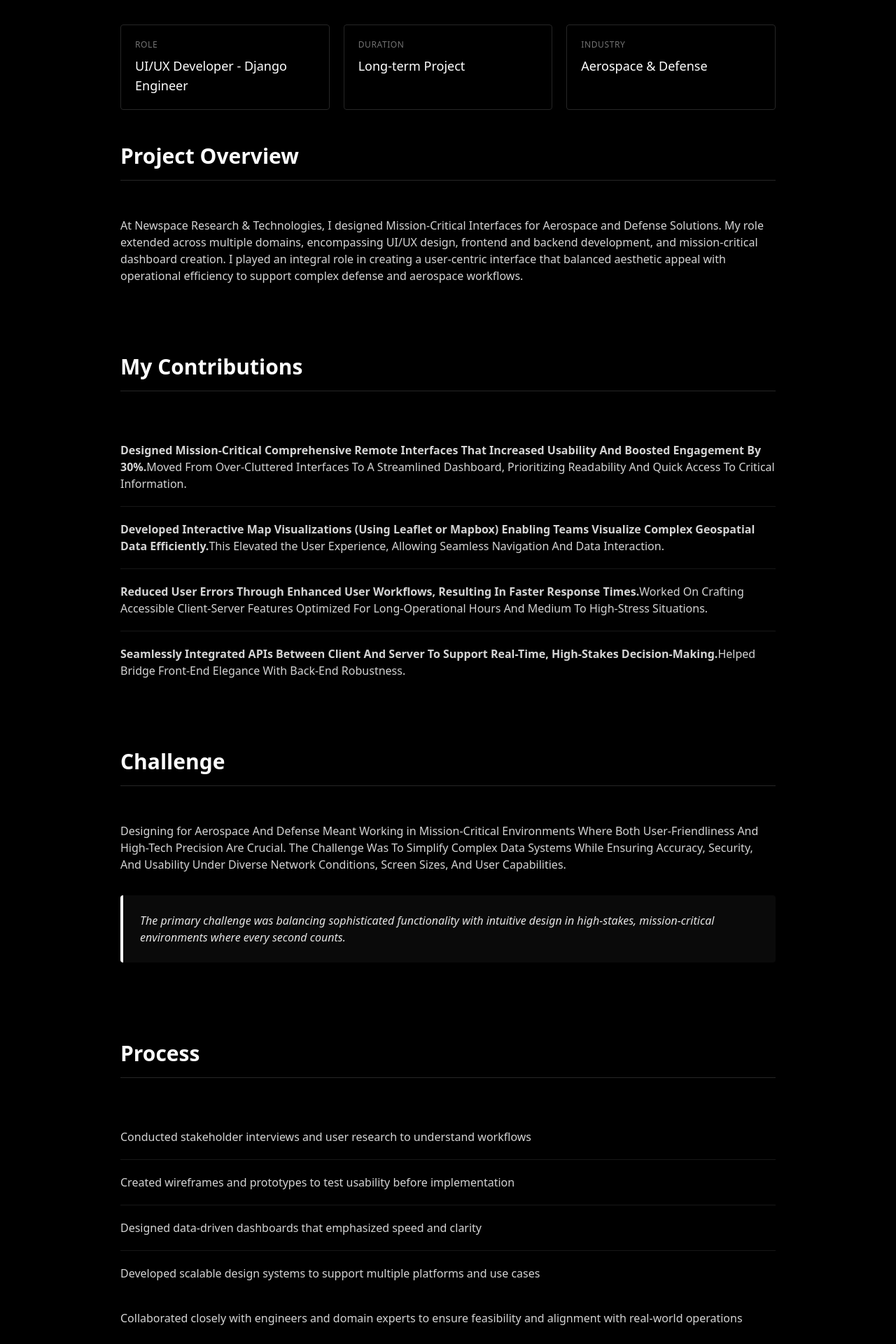
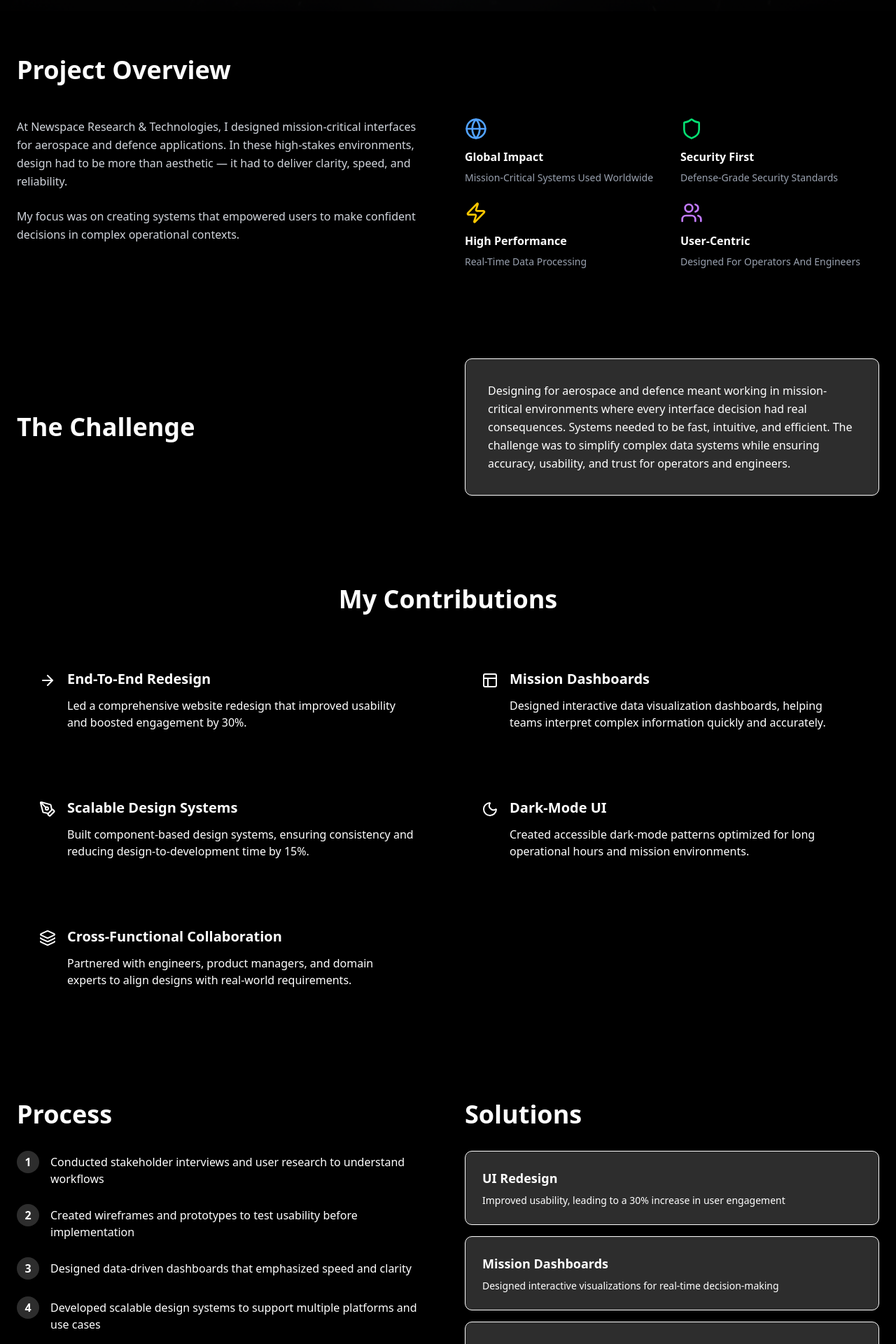
Before and after one commit to guptaRishi00/Shristi-port, a Next.js app: page /Projects/Newspace in a window 1280 px wide. Shown: the part 880-2800 px from the top of the page at 70% size. Built offline with nearby package versions, Linux system fonts and the light colour scheme.

Commit message:
Updated Newspace research project page

```diff
--- a/app/Projects/Newspace/page.tsx
+++ b/app/Projects/Newspace/page.tsx
@@ -1,219 +1,255 @@
-'use client';
-import React from 'react';
-import Link from 'next/link';
-import Image from 'next/image';
-import Footer from '@/components/Footer';
-import Navbar from '@/components/Navbar';
+"use client";
 
-const NewspaceProject: React.FC = () => {
+import React from "react";
+import Image from "next/image";
+import Navbar from "@/components/Navbar";
+import Footer from "@/components/Footer";
+import { ArrowLeft, Shield, Globe, Zap, Users, ArrowRight, PenTool, Layout, Moon, Layers } from "lucide-react";
+
+interface FeatureCardProps {
+  icon: React.ReactNode;
+  title: string;
+  description: string;
+  color: string;
+}
+
+const FeatureCard: React.FC<FeatureCardProps> = ({ icon, title, description, color }) => (
+  <div>
+    <div className={`w-8 h-8 ${color} mb-3`}>{icon}</div>
+    <h3 className="font-semibold mb-2">{title}</h3>
+    <p className="text-sm text-gray-400">{description}</p>
+  </div>
+);
+
+export default function NewspacePortfolio() {
+  const heroBackgroundImage: string = "/Project4.png";
+
   return (
-    <div className="min-h-screen w-full bg-black">
+    <div className="bg-black text-white">
+      {/* Navbar */}
+      <Navbar />
 
-      {/*  Navbar Section  */}
-      <div className="w-full bg-black/90 backdrop-blur-sm sticky top-0 z-50 py-6 border-b border-neutral-800">
-        <div className="max-w-[1200px] mx-auto px-5 md:px-8">
-          <Navbar />
+      {/* Main Content with top padding for fixed Navbar */}
+      <div className="pt-24">
+        {/* Hero Section */}
+        <section className="relative min-h-screen">
+          {/* Background Image */}
+          {heroBackgroundImage && (
+            <>
+              <Image
+                src={heroBackgroundImage}
+                alt="Hero background"
+                fill
+                className="object-cover"
+                priority
+              />
+              <div className="absolute inset-0 bg-black/50 z-10"></div>
+            </>
+          )}
+
+          {/* Hero Content */}
+          <div className="relative z-20 max-w-7xl mx-auto px-6 pt-8">
+            {/* Back to Projects Button */}
+            <button className="flex items-center gap-2 text-gray-400 hover:text-white transition-colors mb-12">
+              <ArrowLeft className="w-4 h-4" />
+              <span>Back To Projects</span>
+            </button>
+
+            {/* Hero Text */}
+            <h1 className="text-5xl md:text-6xl font-bold mb-6">
+              Newspace Research & Technologies
+            </h1>
+            <div className="flex items-center gap-2 mb-4">
+              <Shield className="w-5 h-5 text-yellow-500" />
+              <span className="text-yellow-500 font-medium">NDA Protected</span>
+            </div>
+            <p className="text-gray-400 text-lg max-w-2xl">
+              (Due to NDA restrictions, I cannot share detailed visuals of this work.<br />
+              Here&apos;s an overview of my role and contributions.)
+            </p>
+          </div>
+        </section>
+
+        {/* Project Overview */}
+        <section className="max-w-7xl mx-auto px-6 py-16">
+          <h2 className="text-4xl font-bold mb-12">Project Overview</h2>
+          <div className="grid md:grid-cols-2 gap-12">
+            <div>
+              <p className="text-gray-300 leading-relaxed mb-6">
+                At Newspace Research & Technologies, I designed mission-critical interfaces for aerospace and defence applications. In these high-stakes environments, design had to be more than aesthetic — it had to deliver clarity, speed, and reliability.
+              </p>
+              <p className="text-gray-300 leading-relaxed">
+                My focus was on creating systems that empowered users to make confident decisions in complex operational contexts.
+              </p>
+            </div>
+            <div className="grid grid-cols-2 gap-6">
+              <FeatureCard
+                icon={<Globe className="w-8 h-8" />}
+                title="Global Impact"
+                description="Mission-Critical Systems Used Worldwide"
+                color="text-blue-400"
+              />
+              <FeatureCard
+                icon={<Shield className="w-8 h-8" />}
+                title="Security First"
+                description="Defense-Grade Security Standards"
+                color="text-green-400"
+              />
+              <FeatureCard
+                icon={<Zap className="w-8 h-8" />}
+                title="High Performance"
+                description="Real-Time Data Processing"
+                color="text-yellow-400"
+              />
+              <FeatureCard
+                icon={<Users className="w-8 h-8" />}
+                title="User-Centric"
+                description="Designed For Operators And Engineers"
+                color="text-purple-400"
+              />
             </div>
           </div>
+        </section>
 
-      {/*  Main Page Content*/}
-      <div className="max-w-[1000px] mx-auto px-5 py-10 md:px-8 md:py-16">
-
-        {/* Header */}
-        <div className="mb-12 pb-8 border-b border-neutral-800">
-          <h1 className="text-3xl md:text-4xl lg:text-5xl font-bold mb-4 text-white flex items-center gap-4">
-            <Link
-              href="/"
-              className="inline-block text-sm text-white px-4 py-2 border border-neutral-700 rounded hover:bg-neutral-900 hover:border-neutral-500 transition-all"
-            >
-              ←
-            </Link>
-            Newspace Research & Technologies
-          </h1>
-          <p className="text-base md:text-lg text-neutral-400 leading-relaxed">
-            Duo-To-Hexa Restrictions | Correct Point-Distorted Vision Of This Work; Here's An Overview Of My Role And Contributions!!!
-          </p>
-        </div>
-
-        {/* Hero Image */}
-        <div className="w-full h-[280px] md:h-[550px] bg-neutral-900 border border-neutral-800 mb-12 overflow-hidden flex items-center justify-center rounded-2xl">
-          <Image
-            src="/Frame4.png"
-            alt="Newspace Drone Project"
-            width={1000}
-            height={500}
-            className="w-full h-full object-cover"
-          />
-        </div>
-
-        {/* Info Grid */}
-        <div className="grid grid-cols-1 md:grid-cols-3 gap-5 mb-12">
-          <div className="p-5 border border-neutral-800 rounded">
-            <div className="text-xs text-neutral-500 uppercase tracking-wider mb-2">Role</div>
-            <div className="text-base md:text-lg text-white font-medium">UI/UX Developer - Django Engineer</div>
-          </div>
-          <div className="p-5 border border-neutral-800 rounded">
-            <div className="text-xs text-neutral-500 uppercase tracking-wider mb-2">Duration</div>
-            <div className="text-base md:text-lg text-white font-medium">Long-term Project</div>
-          </div>
-          <div className="p-5 border border-neutral-800 rounded">
-            <div className="text-xs text-neutral-500 uppercase tracking-wider mb-2">Industry</div>
-            <div className="text-base md:text-lg text-white font-medium">Aerospace & Defense</div>
-          </div>
-        </div>
-
-        {/* Project Overview */}
-        <div className="mb-12">
-          <h2 className="text-2xl md:text-3xl font-semibold mb-5 text-white pb-4 border-b border-neutral-800">
-            Project Overview
-          </h2>
-          <div className="py-8">
-            <p className="mb-5 text-neutral-300">
-              At Newspace Research & Technologies, I designed Mission-Critical Interfaces for Aerospace and Defense Solutions.
-              My role extended across multiple domains, encompassing UI/UX design, frontend and backend development, and
-              mission-critical dashboard creation. I played an integral role in creating a user-centric interface that balanced
-              aesthetic appeal with operational efficiency to support complex defense and aerospace workflows.
+        {/* The Challenge */}
+        <section className="max-w-7xl mx-auto px-6 py-16">
+          <div className="grid md:grid-cols-2 gap-12 items-center">
+            <h2 className="text-4xl font-bold text-center md:text-left">The Challenge</h2>
+            <div className="border border-white rounded-lg p-8 bg-neutral-700/70">
+              <p className="text-white leading-relaxed ">
+                Designing for aerospace and defence meant working in mission-critical environments where every interface decision had real consequences. Systems needed to be fast, intuitive, and efficient. The challenge was to simplify complex data systems while ensuring accuracy, usability, and trust for operators and engineers.
               </p>
             </div>
           </div>
+        </section>
 
         {/* My Contributions */}
-        <div className="mb-12">
-          <h2 className="text-2xl md:text-3xl font-semibold mb-5 text-white pb-4 border-b border-neutral-800">
-            My Contributions
-          </h2>
-          <div className="py-8">
-            <ul className="list-none">
-              <li className="py-5 border-b border-neutral-900 text-neutral-300">
-                <strong>Designed Mission-Critical Comprehensive Remote Interfaces That Increased Usability And Boosted Engagement By 30%.</strong>
-                Moved From Over-Cluttered Interfaces To A Streamlined Dashboard, Prioritizing Readability And Quick Access To Critical Information.
-              </li>
-              <li className="py-5 border-b border-neutral-900 text-neutral-300">
-                <strong>Developed Interactive Map Visualizations (Using Leaflet or Mapbox) Enabling Teams Visualize Complex Geospatial Data Efficiently.</strong>
-                This Elevated the User Experience, Allowing Seamless Navigation And Data Interaction.
-              </li>
-              <li className="py-5 border-b border-neutral-900 text-neutral-300">
-                <strong>Reduced User Errors Through Enhanced User Workflows, Resulting In Faster Response Times.</strong>
-                Worked On Crafting Accessible Client-Server Features Optimized For Long-Operational Hours And Medium To High-Stress Situations.
-              </li>
-              <li className="py-5 text-neutral-300">
-                <strong>Seamlessly Integrated APIs Between Client And Server To Support Real-Time, High-Stakes Decision-Making.</strong>
-                Helped Bridge Front-End Elegance With Back-End Robustness.
-              </li>
-            </ul>
-          </div>
-        </div>
-
-        {/* Challenge */}
-        <div className="mb-12">
-          <h2 className="text-2xl md:text-3xl font-semibold mb-5 text-white pb-4 border-b border-neutral-800">
-            Challenge
-          </h2>
-          <div className="py-8">
-            <p className="mb-5 text-neutral-300">
-              Designing for Aerospace And Defense Meant Working in Mission-Critical Environments Where Both User-Friendliness
-              And High-Tech Precision Are Crucial. The Challenge Was To Simplify Complex Data Systems While Ensuring Accuracy,
-              Security, And Usability Under Diverse Network Conditions, Screen Sizes, And User Capabilities.
-            </p>
-
-            <div className="bg-neutral-950 border-l-4 border-white p-6 my-8 rounded">
-              <p className="m-0 italic text-neutral-200">
-                The primary challenge was balancing sophisticated functionality with intuitive design in high-stakes,
-                mission-critical environments where every second counts.
+        <section className="max-w-7xl mx-auto px-6 py-16">
+          <h2 className="text-4xl font-bold mb-12 text-center">My Contributions</h2>
+          <div className="grid md:grid-cols-2 gap-8">
+            <div className="p-8">
+              <div className="flex items-start gap-4">
+                <ArrowRight className="w-6 h-6 text-white flex-shrink-0 mt-1" />
+                <div>
+                  <h3 className="text-xl font-semibold mb-3">End-To-End Redesign</h3>
+                  <p className="text-white">
+                    Led a comprehensive website redesign that improved usability and boosted engagement by 30%.
                   </p>
                 </div>
               </div>
             </div>
+            <div className="p-8">
+              <div className="flex items-start gap-4">
+                <Layout className="w-6 h-6 text-white flex-shrink-0 mt-1" />
+                <div>
+                  <h3 className="text-xl font-semibold mb-3">Mission Dashboards</h3>
+                  <p className="text-white">
+                    Designed interactive data visualization dashboards, helping teams interpret complex information quickly and accurately.
+                  </p>
+                </div>
+              </div>
+            </div>
+            <div className="p-8">
+              <div className="flex items-start gap-4">
+                <PenTool className="w-6 h-6 text-white flex-shrink-0 mt-1" />
+                <div>
+                  <h3 className="text-xl font-semibold mb-3">Scalable Design Systems</h3>
+                  <p className="text-white">
+                    Built component-based design systems, ensuring consistency and reducing design-to-development time by 15%.
+                  </p>
+                </div>
+              </div>
+            </div>
+            <div className="p-8">
+              <div className="flex items-start gap-4">
+                <Moon className="w-6 h-6 text-white flex-shrink-0 mt-1" />
+                <div>
+                  <h3 className="text-xl font-semibold mb-3">Dark-Mode UI</h3>
+                  <p className="text-white">
+                    Created accessible dark-mode patterns optimized for long operational hours and mission environments.
+                  </p>
+                </div>
+              </div>
+            </div>
+            <div className="p-8">
+              <div className="flex items-start gap-4">
+                <Layers className="w-6 h-6 text-white flex-shrink-0 mt-1" />
+                <div>
+                  <h3 className="text-xl font-semibold mb-3">Cross-Functional Collaboration</h3>
+                  <p className="text-white">
+                    Partnered with engineers, product managers, and domain experts to align designs with real-world requirements.
+                  </p>
+                </div>
+              </div>
+            </div>
+          </div>
+        </section>
 
+        {/* Process & Solutions */}
+        <section className="max-w-7xl mx-auto px-6 py-16">
+          <div className="grid md:grid-cols-2 gap-12">
             {/* Process */}
-        <div className="mb-12">
-          <h2 className="text-2xl md:text-3xl font-semibold mb-5 text-white pb-4 border-b border-neutral-800">
-            Process
-          </h2>
-          <div className="py-8">
-            <ul className="list-none">
-              <li className="py-5 border-b border-neutral-900 text-neutral-300">
-                Conducted stakeholder interviews and user research to understand workflows
-              </li>
-              <li className="py-5 border-b border-neutral-900 text-neutral-300">
-                Created wireframes and prototypes to test usability before implementation
-              </li>
-              <li className="py-5 border-b border-neutral-900 text-neutral-300">
-                Designed data-driven dashboards that emphasized speed and clarity
-              </li>
-              <li className="py-5 text-neutral-300">
-                Developed scalable design systems to support multiple platforms and use cases
-              </li>
-              <li className="py-5 text-neutral-300">
-                Collaborated closely with engineers and domain experts to ensure feasibility and alignment with real-world operations
-              </li>
-            </ul>
+            <div>
+              <h2 className="text-4xl font-bold mb-8">Process</h2>
+              <div className="space-y-6">
+                {[1,2,3,4,5].map((num) => (
+                  <div key={num} className="flex gap-4">
+                    <div className="flex-shrink-0 w-8 h-8 bg-neutral-700/70 text-white rounded-full flex items-center justify-center font-semibold">{num}</div>
+                    <p className="text-white pt-1">
+                      {[
+                        "Conducted stakeholder interviews and user research to understand workflows",
+                        "Created wireframes and prototypes to test usability before implementation",
+                        "Designed data-driven dashboards that emphasized speed and clarity",
+                        "Developed scalable design systems to support multiple platforms and use cases",
+                        "Collaborated closely with engineers and domain experts to ensure feasibility and alignment with real-world operations"
+                      ][num-1]}
+                    </p>
+                  </div>
+                ))}
               </div>
             </div>
 
             {/* Solutions */}
-        <div className="mb-12">
-          <h2 className="text-2xl md:text-3xl font-semibold mb-5 text-white pb-4 border-b border-neutral-800">
-            Solutions
-          </h2>
-          <div className="py-8">
-            <ul className="list-none">
-              <li className="py-5 border-b border-neutral-900 text-neutral-300">
-                Website Redesign: Improved usability, leading to a 30% increase in user engagement
-              </li>
-              <li className="py-5 border-b border-neutral-900 text-neutral-300">
-                Mission Dashboards: Designed interactive visualizations for real-time decision-making
-              </li>
-              <li className="py-5 border-b border-neutral-900 text-neutral-300">
-                Dark-Mode UI: Crafted accessible dark-mode layouts optimized for long operational shifts
-              </li>
-              <li className="py-5 border-b border-neutral-900 text-neutral-300">
-                Design Systems: Introduced component libraries that reduced design-to-development time by 15%
-              </li>
-            </ul>
+            <div>
+              <h2 className="text-4xl font-bold mb-8">Solutions</h2>
+              <div className="space-y-4">
+                {[
+                  {title:"UI Redesign", desc:"Improved usability, leading to a 30% increase in user engagement"},
+                  {title:"Mission Dashboards", desc:"Designed interactive visualizations for real-time decision-making"},
+                  {title:"Dark-Mode UI", desc:"Crafted accessible dark-mode layouts optimized for long operational shifts"},
+                  {title:"Design Systems", desc:"Introduced component libraries that reduced design-to-development time by 15%"}
+                ].map((item, idx) => (
+                  <div key={idx} className="border border-white rounded-lg p-6 bg-neutral-700/70">
+                    <h3 className="font-semibold text-lg mb-2">{item.title}</h3>
+                    <p className="text-white text-sm">{item.desc}</p>
                   </div>
-        </div>
-
-        {/* Impact */}
-        <div className="mb-12">
-          <h2 className="text-2xl md:text-3xl font-semibold mb-5 text-white pb-4 border-b border-neutral-800">
-            Impact
-          </h2>
-          <div className="py-8">
-            <div className="grid grid-cols-1 md:grid-cols-3 gap-5 mt-8 mb-8">
-              <div className="bg-neutral-950 p-8 border border-neutral-800 rounded text-center">
-                <span className="text-4xl md:text-5xl font-bold text-white block mb-3">30%</span>
-                <span className="text-sm text-neutral-500 uppercase tracking-wider">Increased Engagement</span>
-              </div>
-              <div className="bg-neutral-950 p-8 border border-neutral-800 rounded text-center">
-                <span className="text-4xl md:text-5xl font-bold text-white block mb-3">34%</span>
-                <span className="text-sm text-neutral-500 uppercase tracking-wider">Time Saved</span>
-              </div>
-              <div className="bg-neutral-950 p-8 border border-neutral-800 rounded text-center">
-                <span className="text-4xl md:text-5xl font-bold text-white block mb-3">15%</span>
-                <span className="text-sm text-neutral-500 uppercase tracking-wider">Improved Efficiency</span>
-              </div>
-            </div>
-
-            <ul className="list-none">
-              <li className="py-5 border-b border-neutral-900 text-neutral-300">
-                Increased operational efficiency by 20% through streamlined workflows and intuitive layouts.
-              </li>
-              <li className="py-5 border-b border-neutral-900 text-neutral-300">
-                Delivered user-centered design solutions that balanced precision with usability.
-              </li>
-              <li className="py-5 border-b border-neutral-900 text-neutral-300">
-                Strengthened design culture by introducing scalable systems and usability testing practices.
-              </li>
-            </ul>
+                ))}
               </div>
             </div>
           </div>
+        </section>
 
-      {/* ===== Footer ===== */}
+        {/* Impact & Results */}
+        <section className="max-w-7xl mx-auto px-6 py-16 mb-16">
+          <h2 className="text-4xl font-bold mb-12 text-center">Impact & Results</h2>
+          <div className="grid md:grid-cols-3 gap-8">
+            {[
+              { value:"20%", title:"Operational Efficiency Increase", desc:"Through Streamlined Workflows And Intuitive Layouts"},
+              { value:"30%", title:"User Engagement Boost", desc:"Delivered User-Centered Design Solutions That Balanced Precision With Usability"},
+              { value:"15%", title:"Faster Development", desc:"Strengthened Design Culture By Introducing Scalable Systems And Establishing Design Principles"}
+            ].map((item, idx) => (
+              <div key={idx} className="border border-white rounded-lg p-8 text-center">
+                <div className="text-5xl font-bold text-white mb-4">{item.value}</div>
+                <h3 className="text-xl font-semibold mb-3">{item.title}</h3>
+                <p className="text-white text-sm">{item.desc}</p>
+              </div>
+            ))}
+          </div>
+        </section>
+
+        {/* Footer */}
         <Footer />
       </div>
+    </div>
   );
-};
-
-export default NewspaceProject;
+}
```
Also changed, not shown: public/Project4.png (added). Lines whose indentation alone changed are shown as unchanged.
